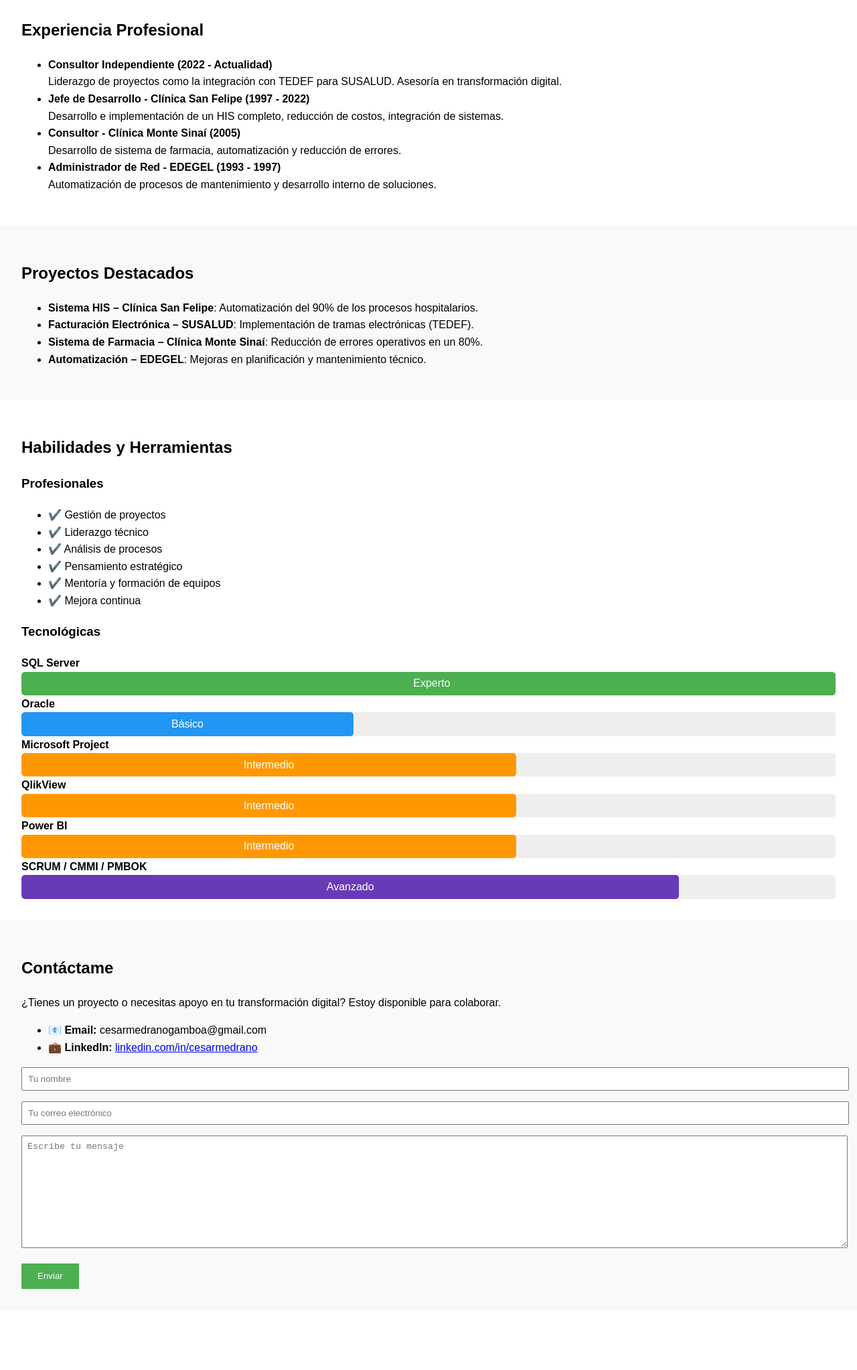
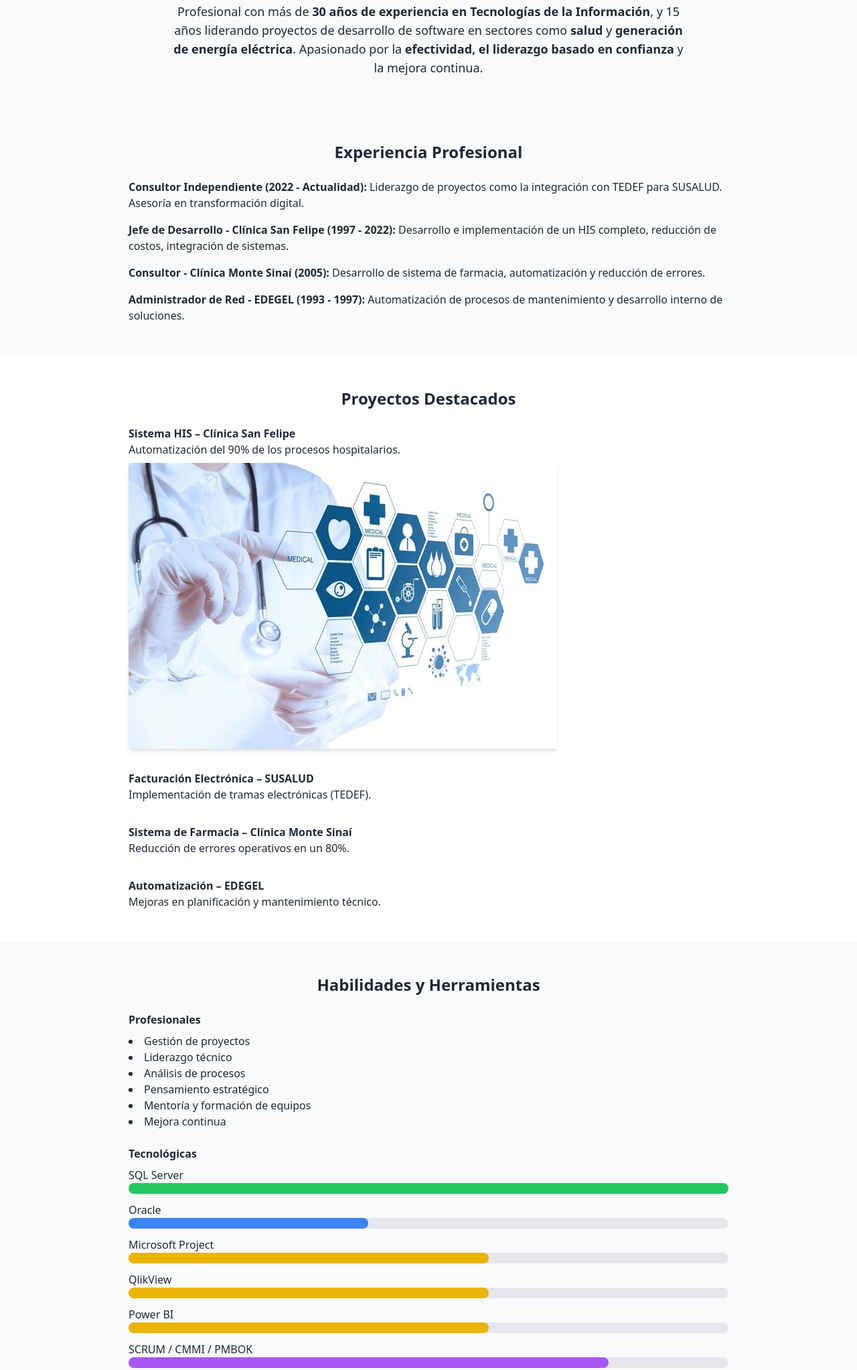
Before and after one commit to cemega72/CesarMedrano, a plain HTML site: page index.html in a window 1280 px wide. Shown: the part 461-2506 px from the top of the page at 67% size. Before the commit the page ends 2417 px from the top, so only its background shows below. Drawn offline with nearby package versions, Linux system fonts and the light colour scheme.

Commit message:
Update index.html
Se agrego fotos

```diff
--- a/index.html
+++ b/index.html
@@ -1,170 +1,108 @@
 <!DOCTYPE html>
 <html lang="es">
-
 <head>
   <meta charset="UTF-8">
   <meta name="viewport" content="width=device-width, initial-scale=1.0">
   <title>Portafolio | César Medrano</title>
-    <style>
-        body {
-            font-family: sans-serif;
-            margin: 0;
-            padding: 0;
-            line-height: 1.6;
-        }
+  <script src="https://cdn.tailwindcss.com"></script>
+</head>
+<body class="bg-gray-50 text-gray-800 font-sans">
 
-        header,
-        section {
-            padding: 2rem;
-        }
-
-        header {
-            background-color: #003366;
-            color: white;
-            text-align: center;
-        }
-
-        nav a {
-            margin: 0 1rem;
-            color: white;
-            text-decoration: none;
-            font-weight: bold;
-        }
-
-        section:nth-child(even) {
-            background-color: #f9f9f9;
-        }
-
-        .bar {
-            background-color: #eee;
-            border-radius: 5px;
-            overflow: hidden;
-        }
-
-        .level {
-            padding: 0.3rem;
-            color: white;
-            text-align: center;
-            border-radius: 5px;
-        }
-    </style>
-</head>
-
-<body>
-
-    <header>
-        <h1>César Medrano</h1>
-        <p>Especialista en TI | Líder de proyectos de software</p>
-        <nav>
-            <a href="#inicio">Inicio</a>
-            <a href="#experiencia">Experiencia</a>
-            <a href="#proyectos">Proyectos</a>
-            <a href="#skills">Habilidades</a>
-            <a href="#contacto">Contacto</a>
+  <header class="bg-blue-900 text-white py-8 text-center">
+    <h1 class="text-4xl font-bold">César Medrano</h1>
+    <p class="text-xl mt-2">Especialista en TI | Líder de proyectos de software</p>
+    <nav class="mt-4 space-x-6">
+      <a href="#inicio" class="hover:underline">Inicio</a>
+      <a href="#experiencia" class="hover:underline">Experiencia</a>
+      <a href="#proyectos" class="hover:underline">Proyectos</a>
+      <a href="#skills" class="hover:underline">Habilidades</a>
+      <a href="#contacto" class="hover:underline">Contacto</a>
     </nav>
   </header>
 
-    <section id="inicio">
-        <h2>Hola, soy César Medrano</h2>
-        <p>
-            Profesional con más de <strong>30 años de experiencia en Tecnologías de la Información</strong>, y 15 años
-            liderando
-            proyectos de desarrollo de software en sectores como <strong>salud</strong> y <strong>generación de energía
-                eléctrica</strong>.
-            Apasionado por la <strong>efectividad, el liderazgo basado en confianza</strong> y la mejora continua.
+  <section id="inicio" class="py-12 px-6 text-center">
+    <img src="foto-perfil.jpg" alt="César Medrano" class="w-40 h-40 rounded-full mx-auto mb-6 shadow-lg">
+    <h2 class="text-3xl font-semibold mb-4">Hola, soy César Medrano</h2>
+    <p class="text-lg max-w-3xl mx-auto">
+      Profesional con más de <strong>30 años de experiencia en Tecnologías de la Información</strong>, y 15 años liderando
+      proyectos de desarrollo de software en sectores como <strong>salud</strong> y <strong>generación de energía eléctrica</strong>. Apasionado por la <strong>efectividad, el liderazgo basado en confianza</strong> y la mejora continua.
     </p>
   </section>
 
-    <section id="experiencia">
-        <h2>Experiencia Profesional</h2>
-        <ul>
-            <li><strong>Consultor Independiente (2022 - Actualidad)</strong><br>Liderazgo de proyectos como la
-                integración con TEDEF para SUSALUD. Asesoría en transformación digital.</li>
-            <li><strong>Jefe de Desarrollo - Clínica San Felipe (1997 - 2022)</strong><br>Desarrollo e implementación de
-                un HIS completo, reducción de costos, integración de sistemas.</li>
-            <li><strong>Consultor - Clínica Monte Sinaí (2005)</strong><br>Desarrollo de sistema de farmacia,
-                automatización y reducción de errores.</li>
-            <li><strong>Administrador de Red - EDEGEL (1993 - 1997)</strong><br>Automatización de procesos de
-                mantenimiento y desarrollo interno de soluciones.</li>
-        </ul>
+  <section id="experiencia" class="py-12 px-6">
+    <h2 class="text-2xl font-bold mb-6 text-center">Experiencia Profesional</h2>
+    <div class="max-w-4xl mx-auto space-y-4">
+      <div><strong>Consultor Independiente (2022 - Actualidad):</strong> Liderazgo de proyectos como la integración con TEDEF para SUSALUD. Asesoría en transformación digital.</div>
+      <div><strong>Jefe de Desarrollo - Clínica San Felipe (1997 - 2022):</strong> Desarrollo e implementación de un HIS completo, reducción de costos, integración de sistemas.</div>
+      <div><strong>Consultor - Clínica Monte Sinaí (2005):</strong> Desarrollo de sistema de farmacia, automatización y reducción de errores.</div>
+      <div><strong>Administrador de Red - EDEGEL (1993 - 1997):</strong> Automatización de procesos de mantenimiento y desarrollo interno de soluciones.</div>
+    </div>
   </section>
 
-    <section id="proyectos">
-        <h2>Proyectos Destacados</h2>
-        <ul>
-            <li><strong>Sistema HIS – Clínica San Felipe</strong>: Automatización del 90% de los procesos hospitalarios.
-            </li>
-            <li><strong>Facturación Electrónica – SUSALUD</strong>: Implementación de tramas electrónicas (TEDEF).</li>
-            <li><strong>Sistema de Farmacia – Clínica Monte Sinaí</strong>: Reducción de errores operativos en un 80%.
-            </li>
-            <li><strong>Automatización – EDEGEL</strong>: Mejoras en planificación y mantenimiento técnico.</li>
-        </ul>
-    </section>
-
-    <section id="skills">
-        <h2>Habilidades y Herramientas</h2>
-        <h3>Profesionales</h3>
-        <ul>
-            <li>✔️ Gestión de proyectos</li>
-            <li>✔️ Liderazgo técnico</li>
-            <li>✔️ Análisis de procesos</li>
-            <li>✔️ Pensamiento estratégico</li>
-            <li>✔️ Mentoría y formación de equipos</li>
-            <li>✔️ Mejora continua</li>
-        </ul>
-        <h3>Tecnológicas</h3>
-        <div><strong>SQL Server</strong>
-            <div class="bar">
-                <div class="level" style="width:100%; background-color:#4caf50;">Experto</div>
+  <section id="proyectos" class="py-12 px-6 bg-white">
+    <h2 class="text-2xl font-bold mb-6 text-center">Proyectos Destacados</h2>
+    <div class="max-w-4xl mx-auto space-y-8">
+      <div>
+        <h3 class="font-semibold">Sistema HIS – Clínica San Felipe</h3>
+        <p>Automatización del 90% de los procesos hospitalarios.</p>
+        <img src="proyecto-his.png" alt="Sistema HIS" class="mt-2 rounded shadow-md">
       </div>
+      <div>
+        <h3 class="font-semibold">Facturación Electrónica – SUSALUD</h3>
+        <p>Implementación de tramas electrónicas (TEDEF).</p>
       </div>
-        <div><strong>Oracle</strong>
-            <div class="bar">
-                <div class="level" style="width:40%; background-color:#2196f3;">Básico</div>
+      <div>
+        <h3 class="font-semibold">Sistema de Farmacia – Clínica Monte Sinaí</h3>
+        <p>Reducción de errores operativos en un 80%.</p>
       </div>
-        </div>
-        <div><strong>Microsoft Project</strong>
-            <div class="bar">
-                <div class="level" style="width:60%; background-color:#ff9800;">Intermedio</div>
-            </div>
-        </div>
-        <div><strong>QlikView</strong>
-            <div class="bar">
-                <div class="level" style="width:60%; background-color:#ff9800;">Intermedio</div>
-            </div>
-        </div>
-        <div><strong>Power BI</strong>
-            <div class="bar">
-                <div class="level" style="width:60%; background-color:#ff9800;">Intermedio</div>
-            </div>
-        </div>
-        <div><strong>SCRUM / CMMI / PMBOK</strong>
-            <div class="bar">
-                <div class="level" style="width:80%; background-color:#673ab7;">Avanzado</div>
+      <div>
+        <h3 class="font-semibold">Automatización – EDEGEL</h3>
+        <p>Mejoras en planificación y mantenimiento técnico.</p>
       </div>
     </div>
   </section>
 
-    <section id="contacto">
-        <h2>Contáctame</h2>
-        <p>¿Tienes un proyecto o necesitas apoyo en tu transformación digital? Estoy disponible para colaborar.</p>
-        <ul>
+  <section id="skills" class="py-12 px-6">
+    <h2 class="text-2xl font-bold mb-6 text-center">Habilidades y Herramientas</h2>
+    <div class="max-w-4xl mx-auto">
+      <h3 class="font-semibold mb-2">Profesionales</h3>
+      <ul class="list-disc list-inside mb-6">
+        <li>Gestión de proyectos</li>
+        <li>Liderazgo técnico</li>
+        <li>Análisis de procesos</li>
+        <li>Pensamiento estratégico</li>
+        <li>Mentoría y formación de equipos</li>
+        <li>Mejora continua</li>
+      </ul>
+
+      <h3 class="font-semibold mb-2">Tecnológicas</h3>
+      <div class="space-y-3">
+        <div><span class="font-medium">SQL Server</span> <div class="w-full bg-gray-200 rounded-full h-4"><div class="bg-green-500 h-4 rounded-full w-full"></div></div></div>
+        <div><span class="font-medium">Oracle</span> <div class="w-full bg-gray-200 rounded-full h-4"><div class="bg-blue-500 h-4 rounded-full w-2/5"></div></div></div>
+        <div><span class="font-medium">Microsoft Project</span> <div class="w-full bg-gray-200 rounded-full h-4"><div class="bg-yellow-500 h-4 rounded-full w-3/5"></div></div></div>
+        <div><span class="font-medium">QlikView</span> <div class="w-full bg-gray-200 rounded-full h-4"><div class="bg-yellow-500 h-4 rounded-full w-3/5"></div></div></div>
+        <div><span class="font-medium">Power BI</span> <div class="w-full bg-gray-200 rounded-full h-4"><div class="bg-yellow-500 h-4 rounded-full w-3/5"></div></div></div>
+        <div><span class="font-medium">SCRUM / CMMI / PMBOK</span> <div class="w-full bg-gray-200 rounded-full h-4"><div class="bg-purple-500 h-4 rounded-full w-4/5"></div></div></div>
+      </div>
+    </div>
+  </section>
+
+  <section id="contacto" class="py-12 px-6 bg-gray-100">
+    <h2 class="text-2xl font-bold mb-4 text-center">Contáctame</h2>
+    <p class="text-center mb-6">¿Tienes un proyecto o necesitas apoyo en tu transformación digital? Estoy disponible para colaborar.</p>
+    <div class="max-w-md mx-auto">
+      <ul class="mb-6">
         <li>📧 <strong>Email:</strong> cesarmedranogamboa@gmail.com</li>
-            <li>💼 <strong>LinkedIn:</strong> <a href="https://linkedin.com/in/cesarmedrano"
-                    target="_blank">linkedin.com/in/cesarmedrano</a></li>
+        <li>💼 <strong>LinkedIn:</strong> <a href="https://linkedin.com/in/cesarmedrano" class="text-blue-600 hover:underline" target="_blank">linkedin.com/in/cesarmedrano</a></li>
       </ul>
-        <form action="mailto:cesarmedranogamboa@gmail.com" method="post" enctype="text/plain">
-            <input type="text" name="name" placeholder="Tu nombre"
-                style="width: 100%; padding: 0.5rem; margin-bottom: 1rem;" required>
-            <input type="email" name="email" placeholder="Tu correo electrónico"
-                style="width: 100%; padding: 0.5rem; margin-bottom: 1rem;" required>
-            <textarea name="message" placeholder="Escribe tu mensaje"
-                style="width: 100%; padding: 0.5rem; height: 150px;"></textarea>
-            <button type="submit"
-                style="margin-top: 1rem; padding: 0.7rem 1.5rem; background-color: #4caf50; color: white; border: none; cursor: pointer;">Enviar</button>
+      <form action="mailto:cesarmedranogamboa@gmail.com" method="post" enctype="text/plain" class="space-y-4">
+        <input type="text" name="name" placeholder="Tu nombre" class="w-full px-4 py-2 border rounded" required>
+        <input type="email" name="email" placeholder="Tu correo electrónico" class="w-full px-4 py-2 border rounded" required>
+        <textarea name="message" placeholder="Escribe tu mensaje" class="w-full px-4 py-2 border rounded h-32"></textarea>
+        <button type="submit" class="bg-green-600 text-white px-4 py-2 rounded hover:bg-green-700">Enviar</button>
       </form>
+    </div>
   </section>
 
 </body>
-
 </html>
```
Lines whose indentation alone changed are shown as unchanged.
